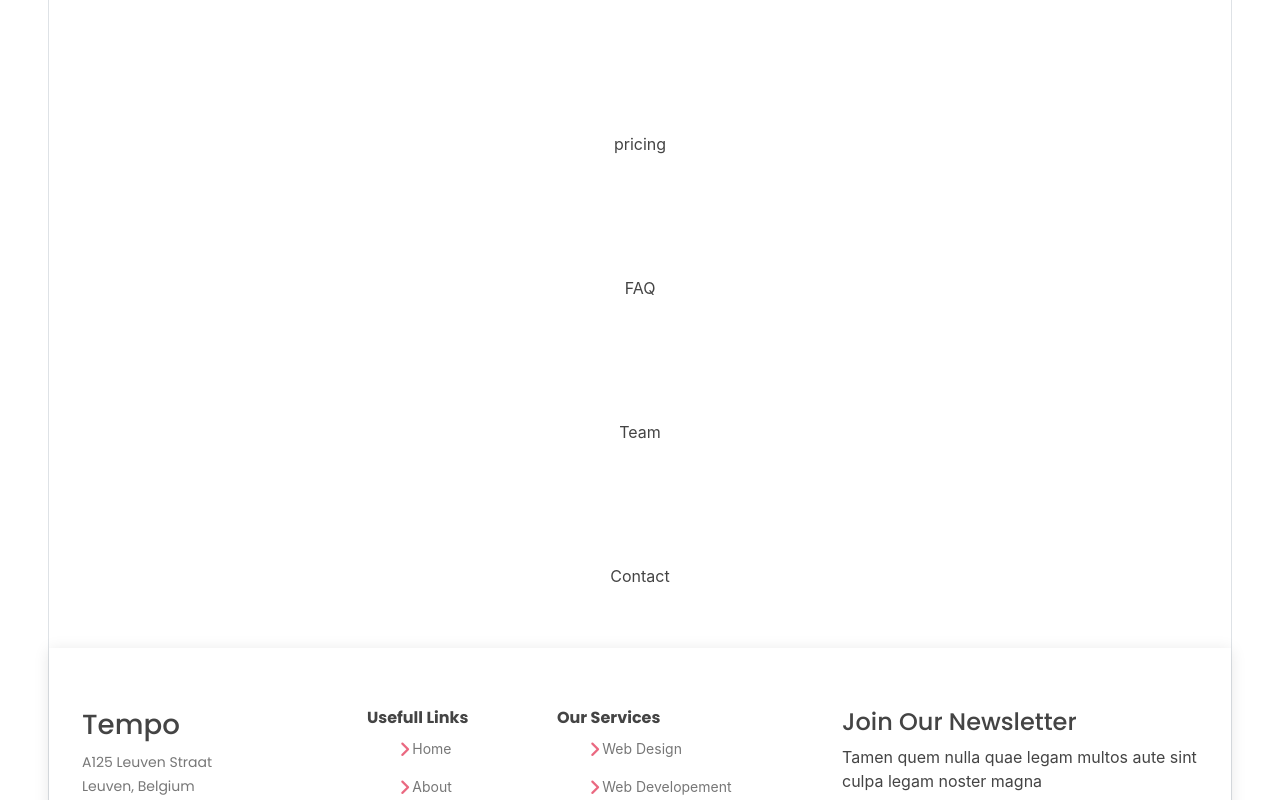
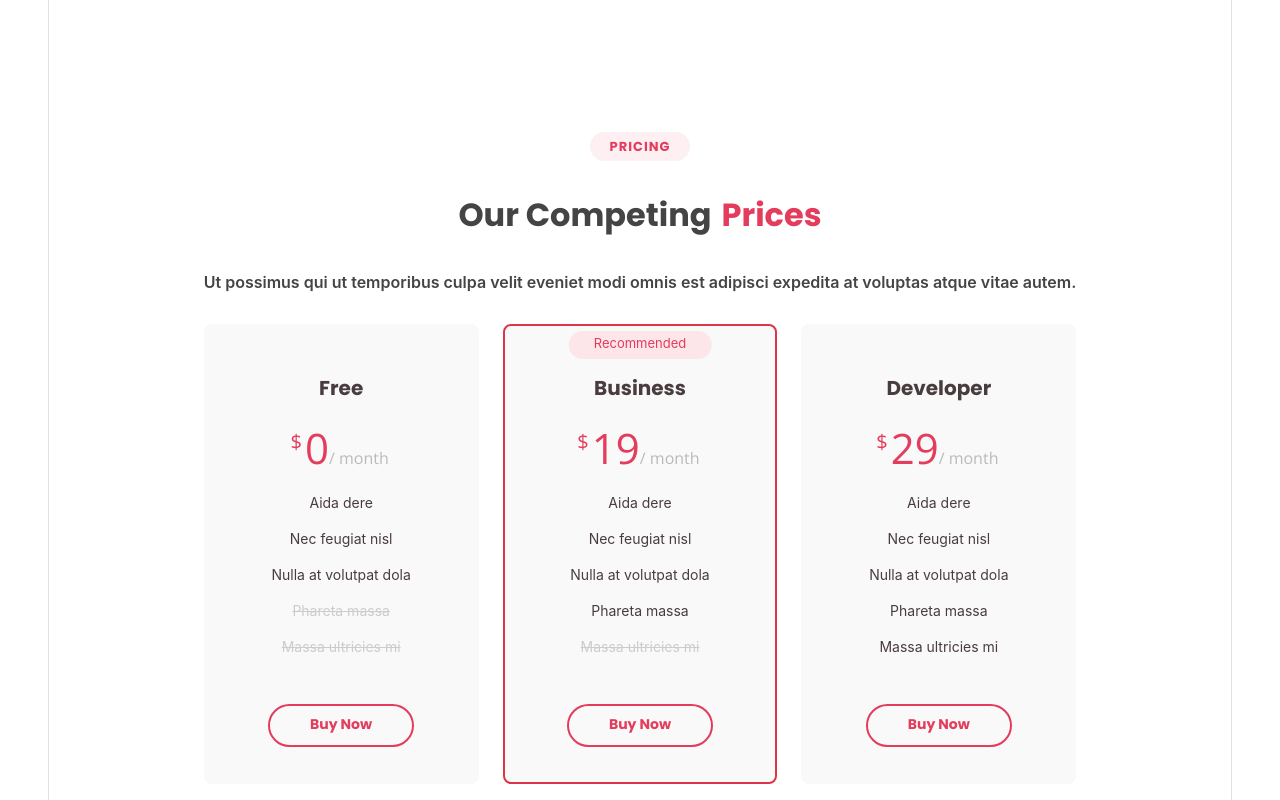
Before and after one commit to edk21/bootstrap-template, a React (Create React App) app: page / in a window 1280 px wide. Shown: the part 3700-4500 px from the top of the page. Built offline with nearby package versions, Linux system fonts and the light colour scheme.

Commit message:
pricing section added

```diff
--- a/src/components/Princing/Pricing.css
+++ b/src/components/Princing/Pricing.css
@@ -0,0 +1,82 @@
+.pricing .box{
+    padding: 20px;
+    background: #f9f9f9;
+    text-align: center;
+    border-radius: 8px;
+    position: relative;
+    overflow: hidden;
+    border: 2px solid #f9f9f9;
+}
+.box h3{
+    font-weight: 400;
+    padding: 15px;
+    margin-top: 15px;
+    font-size: 20px;
+    font-weight: 600;
+    color: #493c3e;
+}
+.box h4{
+    font-size: 42px;
+    color: #e43c5c;
+    font-weight: 500;
+    font-family: "Open Sans", sans-serif;
+    margin-bottom: 20px;
+}
+.box h4 sup{
+    font-size: 20px;
+    top: -15px;
+    left: -3px;
+}
+.box h4 span{
+    color: #bababa;
+    font-size: 16px;
+    font-weight: 300;
+}
+.box ul{
+    padding: 0;
+    color: #493c3e;
+    text-align: center;
+    line-height: 20px;
+    font-size: 14px;
+}
+.box ul li{
+    padding-bottom: 16px;
+}
+.na{
+    color: #ccc;
+    text-decoration: line-through;
+}
+.btn-wrap{
+    padding: 15px;
+    text-align: center;
+}
+.btn-buy{
+    display: inline-block;
+    padding: 8px 40px 10px 40px;
+    border-radius: 50px;
+    border: 2px solid #e43c5c;
+    color: #e43c5c;
+    font-size: 14px;
+    font-family: "Poppins", sans-serif;
+    font-weight: 600;
+    transition: 0.3s;
+}
+.btn-buy:hover{
+    background: #e43c5c;
+    color: #fff;
+}
+.recommended{
+    border-color: #e43c5c;
+}
+.recommended-badge{
+    position: absolute;
+    top: 5px;
+    left: 50%;
+    transform: translateX(-50%);
+    z-index: 1;
+    font-size: 13px;
+    padding: 3px 25px 6px 25px;
+    background: #fce6ea;
+    color: #e43c5c;
+    border-radius: 50px;
+}
--- a/src/components/Princing/index.js
+++ b/src/components/Princing/index.js
@@ -1,12 +1,69 @@
 import React from 'react'
-import { Container } from 'react-bootstrap'
+import { Container, Row, Col } from 'react-bootstrap'
+import ComponentHeader from '../ComponentHeader'
 import "./Pricing.css"
+
+const title= "Pricing"
+const header= "Our Competing"
+const headerSpan= "Prices"
+const text = "Ut possimus qui ut temporibus culpa velit eveniet modi omnis est adipisci expedita at voluptas atque vitae autem."
 
 const Pricing = () => {
   return (
-    <section id="pricing">
-        <Container fluid className="pricingContainer">
-            pricing
+    <section id="pricing" className="pricing">
+        <Container className="pricingContainer">
+            <ComponentHeader title={title} header={header} headerSpan={headerSpan} text={text} />
+            <Row>
+              <Col lg={4} md={6}>
+                <div className="box">
+                  <h3>Free</h3>
+                  <h4><sup>$</sup>0<span>/ month</span></h4>
+                  <ul>
+                    <li>Aida dere</li>
+                    <li>Nec feugiat nisl</li>
+                    <li>Nulla at volutpat dola</li>
+                    <li className='na'>Phareta massa</li>
+                    <li className='na'>Massa ultricies mi</li>
+                  </ul>
+                  <div className="btn-wrap">
+                    <a href="#" className='btn-buy'>Buy Now</a>
+                  </div>
+                </div>
+              </Col>
+              <Col lg={4} md={6} className="mt-4 mt-md-0">
+                <div className="box recommended border-danger">
+                  <span className="recommended-badge">Recommended</span>
+                  <h3>Business</h3>
+                  <h4><sup>$</sup>19<span>/ month</span></h4>
+                  <ul>
+                    <li>Aida dere</li>
+                    <li>Nec feugiat nisl</li>
+                    <li>Nulla at volutpat dola</li>
+                    <li>Phareta massa</li>
+                    <li className='na'>Massa ultricies mi</li>
+                  </ul>
+                  <div className="btn-wrap">
+                    <a href="#" className='btn-buy'>Buy Now</a>
+                  </div>
+                </div>
+              </Col>
+              <Col lg={4} md={6} className="mt-4 mt-lg-0">
+                <div className="box">
+                  <h3>Developer</h3>
+                  <h4><sup>$</sup>29<span>/ month</span></h4>
+                  <ul>
+                    <li>Aida dere</li>
+                    <li>Nec feugiat nisl</li>
+                    <li>Nulla at volutpat dola</li>
+                    <li>Phareta massa</li>
+                    <li>Massa ultricies mi</li>
+                  </ul>
+                  <div className="btn-wrap">
+                    <a href="#" className='btn-buy'>Buy Now</a>
+                  </div>
+                </div>
+              </Col>
+            </Row>
         </Container>
     </section>
   )
```
